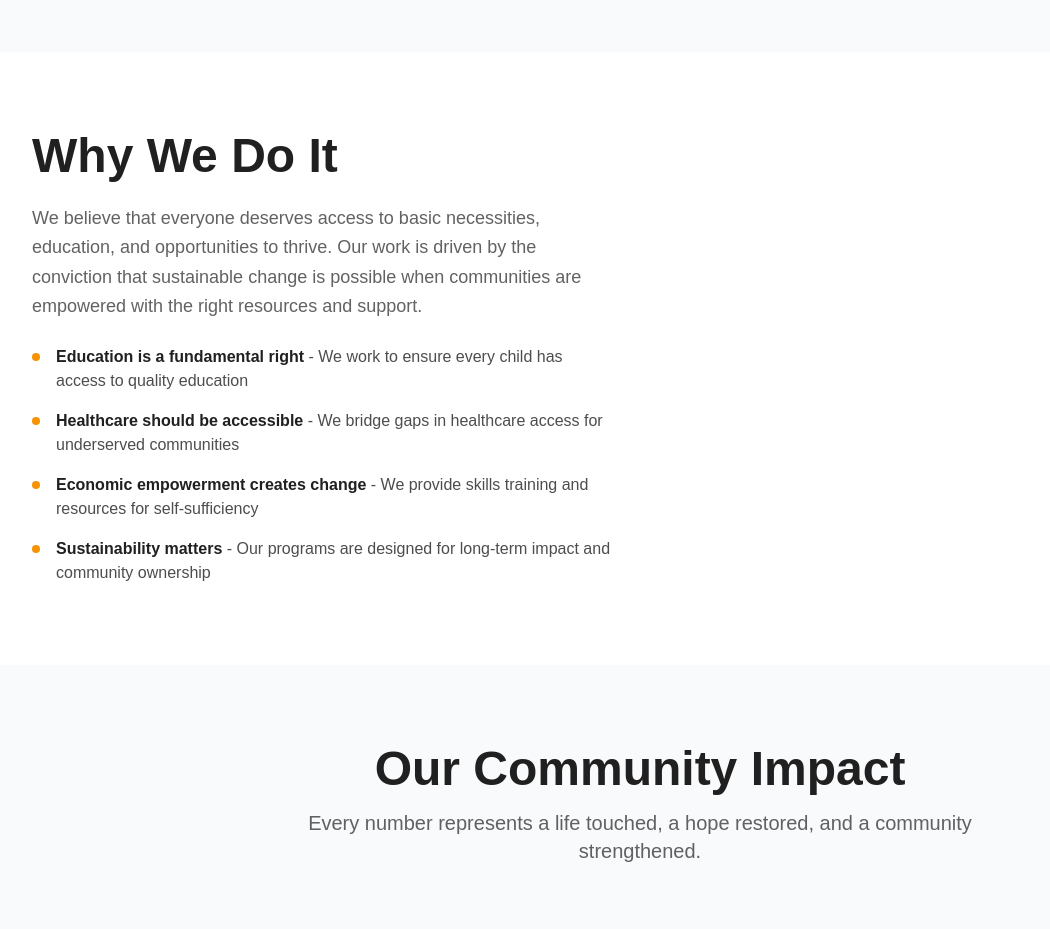
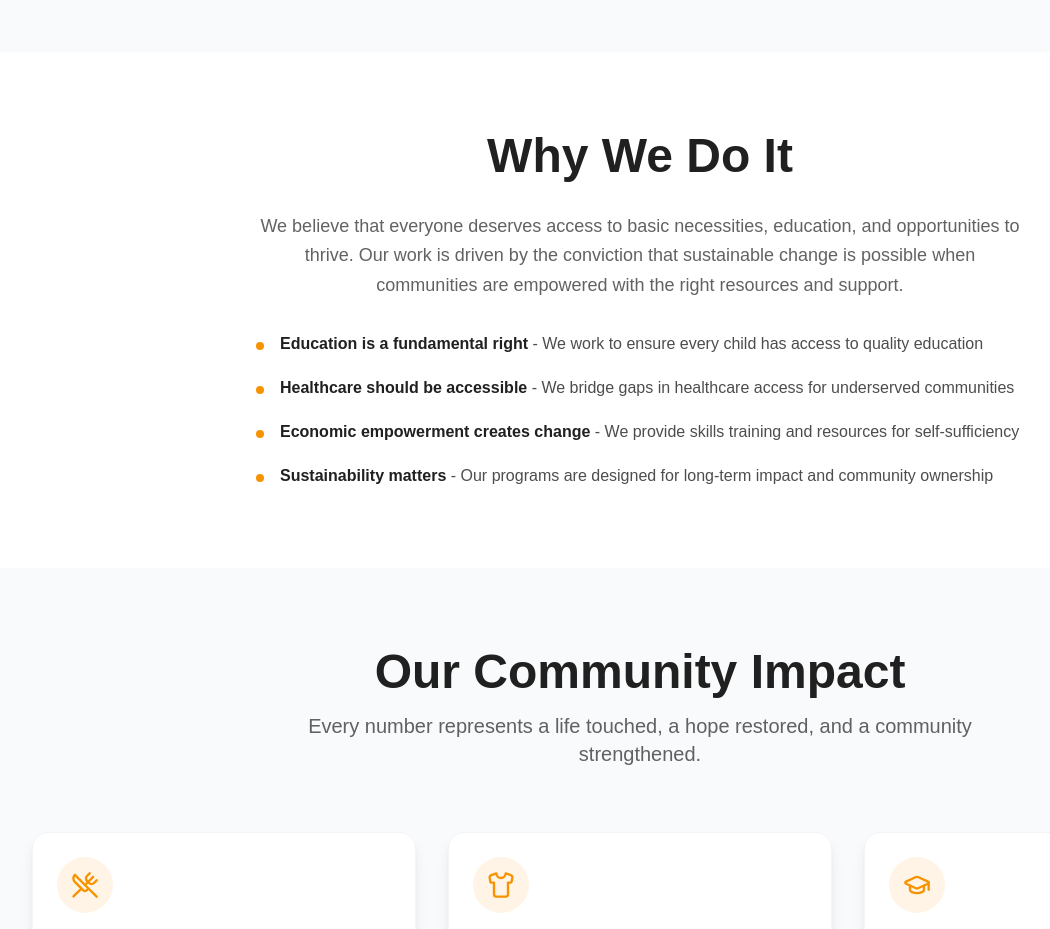
Before and after one commit to jheni777k-web/village-of-light, a Next.js app: page /about in a window 1280 px wide. Shown: the part 1280-2209 px from the top of the page, without its empty margins (0-1050 px from the left). Built offline with nearby package versions, Linux system fonts and the light colour scheme.

Commit message:
Refactor layout and WhyWeDoIt component for improved structure and clarity; update metadata description and fix formatting issues.

```diff
--- a/components/about/WhyWeDoIt.tsx
+++ b/components/about/WhyWeDoIt.tsx
@@ -1,7 +1,5 @@
 "use client";
 
-import Image from "next/image";
-import { Sparkles } from "lucide-react";
 import { useLanguage } from "@/components/LanguageContext";
 
 export default function WhyWeDoIt() {
@@ -39,11 +37,13 @@ export default function WhyWeDoIt() {
       educationText:
         "እያንዳንዱ ልጅ ጥራት ያለው ትምህርት እንዲያገኝ እንሰራለን",
 
-      healthcareTitle: "የጤና አገልግሎት ለሁሉም ተደራሽ መሆን አለበት",
+      healthcareTitle:
+        "የጤና አገልግሎት ለሁሉም ተደራሽ መሆን አለበት",
       healthcareText:
         "በቂ የጤና አገልግሎት በማይደርሳቸው ማህበረሰቦች የጤና አገልግሎት ክፍተቶችን ለመሙላት እንሰራለን",
 
-      economicTitle: "ኢኮኖሚያዊ አቅም ማጎልበት ለውጥን ያመጣል",
+      economicTitle:
+        "ኢኮኖሚያዊ አቅም ማጎልበት ለውጥን ያመጣል",
       economicText:
         "ራስን ለመቻል የሚያስችሉ የሙያ ክህሎት ስልጠናዎችንና ሀብቶችን እናቀርባለን",
 
@@ -57,32 +57,23 @@ export default function WhyWeDoIt() {
 
   return (
     <section className="py-20 bg-background">
-      <div className="max-w-7xl mx-auto px-4 sm:px-6 lg:px-8">
-        <div className="grid grid-cols-1 lg:grid-cols-2 gap-12 items-center">
-
-
-
-          {/* Center Content */}
-          <div className="space-y-6 order-1 lg:order-2">
-
-
-
+      <div className="max-w-4xl mx-auto px-4 sm:px-6 lg:px-8">
+        <div className="space-y-8 text-center">
           {/* Heading */}
           <h2 className="text-4xl md:text-5xl font-bold text-foreground">
             {t.title}
           </h2>
 
           {/* Description */}
-            <p className="text-lg text-foreground/70 leading-relaxed">
+          <p className="text-lg text-foreground/70 leading-relaxed max-w-3xl mx-auto">
             {t.description}
           </p>
 
           {/* Key Points */}
-            <div className="space-y-4">
-
+          <div className="space-y-5 text-left max-w-3xl mx-auto">
             {/* Education */}
             <div className="flex items-start gap-4">
-                <div className="w-2 h-2 rounded-full bg-primary mt-2 shrink-0" />
+              <div className="w-2 h-2 rounded-full bg-primary mt-2.5 shrink-0" />
               <p className="text-foreground/80">
                 <strong className="text-foreground">
                   {t.educationTitle}
@@ -93,7 +84,7 @@ export default function WhyWeDoIt() {
 
             {/* Healthcare */}
             <div className="flex items-start gap-4">
-                <div className="w-2 h-2 rounded-full bg-primary mt-2 shrink-0" />
+              <div className="w-2 h-2 rounded-full bg-primary mt-2.5 shrink-0" />
               <p className="text-foreground/80">
                 <strong className="text-foreground">
                   {t.healthcareTitle}
@@ -104,7 +95,7 @@ export default function WhyWeDoIt() {
 
             {/* Economic Empowerment */}
             <div className="flex items-start gap-4">
-                <div className="w-2 h-2 rounded-full bg-primary mt-2 shrink-0" />
+              <div className="w-2 h-2 rounded-full bg-primary mt-2.5 shrink-0" />
               <p className="text-foreground/80">
                 <strong className="text-foreground">
                   {t.economicTitle}
@@ -115,7 +106,7 @@ export default function WhyWeDoIt() {
 
             {/* Sustainability */}
             <div className="flex items-start gap-4">
-                <div className="w-2 h-2 rounded-full bg-primary mt-2 shrink-0" />
+              <div className="w-2 h-2 rounded-full bg-primary mt-2.5 shrink-0" />
               <p className="text-foreground/80">
                 <strong className="text-foreground">
                   {t.sustainabilityTitle}
@@ -123,8 +114,6 @@ export default function WhyWeDoIt() {
                 - {t.sustainabilityText}
               </p>
             </div>
-
-            </div>
           </div>
         </div>
       </div>
```
Also changed, not shown: app/layout.tsx (+8 -5 lines). Lines whose indentation alone changed are shown as unchanged.
